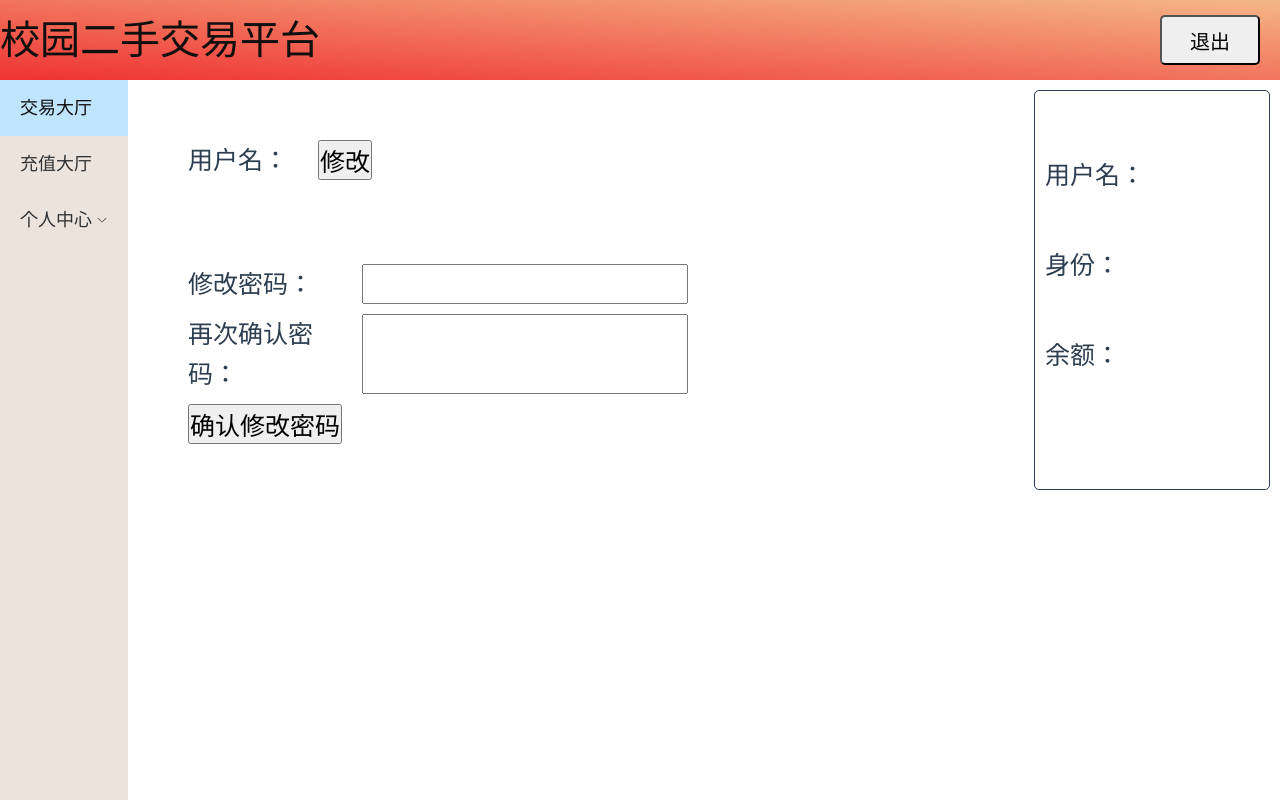
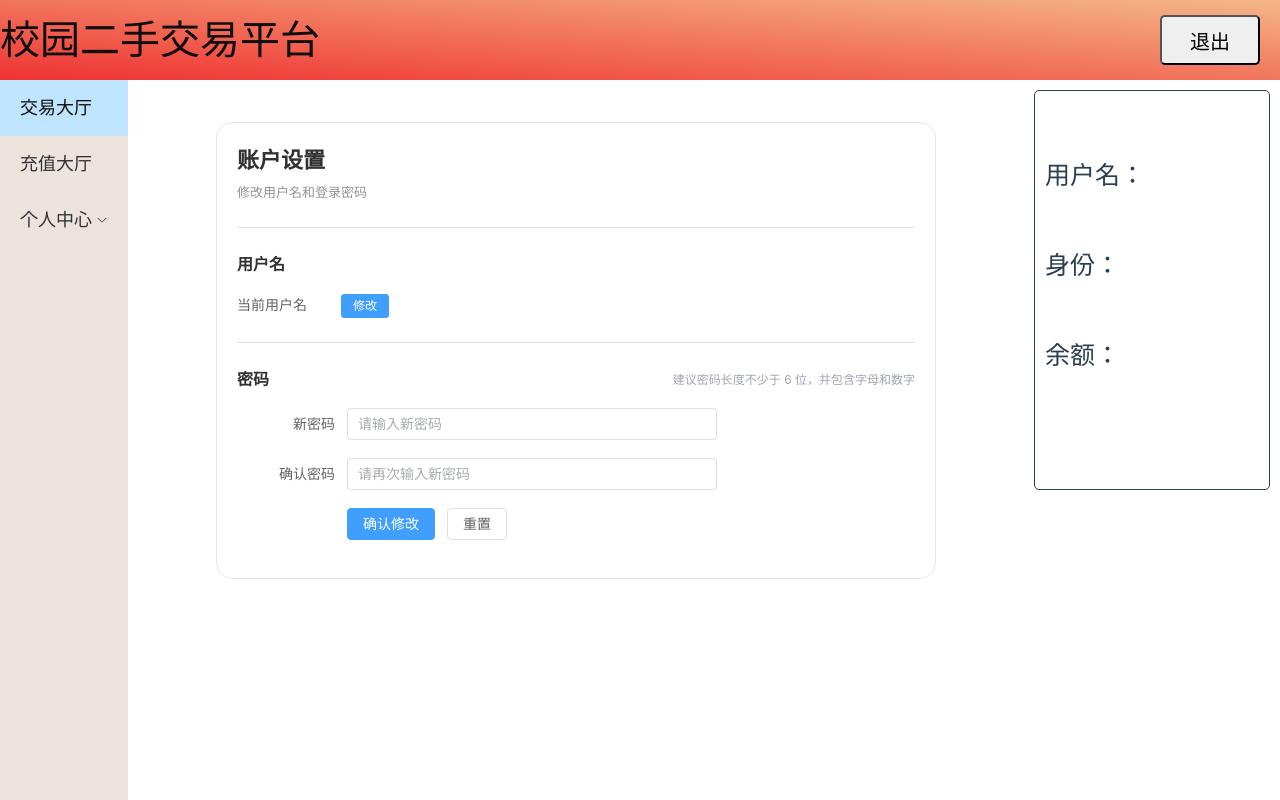
Before and after one commit to yangsheng666999/MysqlWeb, a Vue app: page /main/user in a window 1280 px wide. Built offline with nearby package versions, Linux system fonts and the light colour scheme; no server answers.

Commit message:
UserMessage.vue页面美化完了

```diff
--- a/components.d.ts
+++ b/components.d.ts
@@ -11,7 +11,11 @@ declare module 'vue' {
     ElButton: typeof import('element-plus/es')['ElButton']
     ElCard: typeof import('element-plus/es')['ElCard']
     ElDialog: typeof import('element-plus/es')['ElDialog']
+    ElDivider: typeof import('element-plus/es')['ElDivider']
     ElEmpty: typeof import('element-plus/es')['ElEmpty']
+    ElForm: typeof import('element-plus/es')['ElForm']
+    ElFormItem: typeof import('element-plus/es')['ElFormItem']
+    ElInput: typeof import('element-plus/es')['ElInput']
     ElInputNumber: typeof import('element-plus/es')['ElInputNumber']
     ElMenu: typeof import('element-plus/es')['ElMenu']
     ElMenuItem: typeof import('element-plus/es')['ElMenuItem']
--- a/src/views/pages/UserMessage.vue
+++ b/src/views/pages/UserMessage.vue
@@ -1,79 +1,125 @@
 <template>
-  <div class="contain">
-    <div class="username">
-      <p>用户名：</p>
-      <input type="text" v-if="usernameChange" v-model="inputName" />
-      <span v-else>{{ user.username }}</span>
-      <button @click="changName" v-if="usernameChange != true">修改</button>
-      <button v-show="usernameChange" @click="changeName">保存</button>
-      <button @click="usernameChange = false" v-if="usernameChange === true">返回</button>
-    </div>
-    <br />
-    <div class="password">
-      <div>修改密码：<input type="password" v-model="password1" /></div>
-      <div>再次确认密码：<input type="password" v-model="password2" /></div>
-      <button @click="changepassword">确认修改密码</button>
-    </div>
+  <div class="profile-settings">
+    <el-card class="profile-card" shadow="hover">
+      <!-- 头部 -->
+      <div class="card-header">
+        <div>
+          <div class="card-title">账户设置</div>
+          <div class="card-subtitle">修改用户名和登录密码</div>
+        </div>
+      </div>
+
+      <el-divider />
+
+      <!-- 用户名模块 -->
+      <section class="section">
+        <div class="section-header">
+          <span class="section-title">用户名</span>
+        </div>
+
+        <div class="username-row">
+          <span class="field-label">当前用户名</span>
+
+          <!-- 显示 / 编辑状态 -->
+          <span v-if="!usernameChange" class="username-value">
+            {{ user.username }}
+          </span>
+          <el-input
+            v-else
+            v-model="inputName"
+            class="username-input"
+            size="large"
+            maxlength="16"
+            show-word-limit
+            placeholder="请输入新的用户名"
+          />
+
+          <div class="btn-group">
+            <el-button
+              v-if="!usernameChange"
+              type="primary"
+              size="small"
+              @click="changName"
+            >
+              修改
+            </el-button>
+
+            <template v-else>
+              <el-button
+                type="primary"
+                size="small"
+                @click="changeName"
+              >
+                保存
+              </el-button>
+              <el-button
+                size="small"
+                @click="cancelChangeName"
+              >
+                取消
+              </el-button>
+            </template>
+          </div>
+        </div>
+      </section>
+
+      <el-divider />
+
+      <!-- 密码模块 -->
+      <section class="section">
+        <div class="section-header">
+          <span class="section-title">密码</span>
+          <span class="section-tip">建议密码长度不少于 6 位，并包含字母和数字</span>
+        </div>
+
+        <el-form
+          label-width="110px"
+          class="password-form"
+        >
+          <el-form-item label="新密码">
+            <el-input
+              v-model="password1"
+              type="password"
+              show-password
+              clearable
+              placeholder="请输入新密码"
+            />
+          </el-form-item>
+
+          <el-form-item label="确认密码">
+            <el-input
+              v-model="password2"
+              type="password"
+              show-password
+              clearable
+              placeholder="请再次输入新密码"
+            />
+          </el-form-item>
+
+          <el-form-item>
+            <el-button type="primary" @click="changepassword">
+              确认修改
+            </el-button>
+            <el-button @click="resetPasswordField">
+              重置
+            </el-button>
+          </el-form-item>
+        </el-form>
+      </section>
+    </el-card>
   </div>
 </template>
 
-<style scoped>
-  .contain {
-    padding-top: 50px;
-    padding-left: 50px;
-    display: flex;
-    flex-direction: column;
-  }
-  .username {
-    float: left;
-    display: flex;
-  }
-  .username p {
-    font-size: 25px;
-    margin-right: 10px;
-  }
-  .username span {
-    font-size: 25px;
-    margin-right: 10px;
-  }
-  .username input {
-    font-size: 25px;
-    width: 5em;
-  }
-  .username button {
-    font-size: 25px;
-    margin-right: 10px;
-    margin-left: 10px;
-  }
-  .password {
-    float: left;
-    margin-top: 50px;
-  }
-  .password div {
-    font-size: 25px;
-    width: 500px;
-    display: flex;
-    justify-content: space-between;
-    margin-top: 10px;
-    margin-bottom: 10px;
-  }
-  .password input {
-    font-size: 25px;
-  }
-  .password button {
-    font-size: 25px;
-  }
-</style>
-
 <script lang="ts" setup>
   import { ref } from 'vue'
+  import { ElMessage } from 'element-plus'
   import { userStore } from '@/stores/user.ts'
   import { updatePassword, updateUsername } from '@/hook/UserMessage.ts'
-  import { ElMessage } from 'element-plus'
 
   const usernameChange = ref<boolean>(false)
   const user = userStore()
   const inputName = ref<string>('')
+
   const password1 = ref<string>('')
   const password2 = ref<string>('')
 
@@ -82,22 +128,164 @@
     usernameChange.value = true
   }
 
+  function cancelChangeName() {
+    usernameChange.value = false
+    inputName.value = ''
+  }
+
   async function changeName() {
+    if (!inputName.value.trim()) {
+      ElMessage.error('用户名不能为空')
+      return
+    }
+    if (inputName.value === user.username) {
+      ElMessage.info('用户名没有变化')
+      usernameChange.value = false
+      return
+    }
+
     try {
       await updateUsername({ oldData: user.username, newData: inputName.value })
-    } catch {
+      // 如果后端返回成功，你这边最好也更新一下本地 store
+      user.username = inputName.value
+      ElMessage.success('用户名修改成功')
+    } catch (e) {
+      ElMessage.error('用户名修改失败，请稍后重试')
     } finally {
       usernameChange.value = false
     }
   }
 
+  function resetPasswordField() {
+    password1.value = ''
+    password2.value = ''
+  }
+
   async function changepassword() {
+    if (!password1.value || !password2.value) {
+      ElMessage.error('密码不能为空')
+      return
+    }
+    if (password1.value.length < 6) {
+      ElMessage.error('密码长度不能少于 6 位')
+      return
+    }
+    if (password1.value !== password2.value) {
+      ElMessage.error('两次密码不一致，无法修改')
+      return
+    }
+
     try {
-      if (password1.value !== password2.value) {
-        ElMessage.error('两次密码不一致，无法修改')
-        return
-      }
       await updatePassword({ oldData: user.username, newData: password1.value })
-    } catch {}
+      ElMessage.success('密码修改成功')
+      resetPasswordField()
+    } catch (e) {
+      ElMessage.error('密码修改失败，请稍后重试')
+    }
   }
 </script>
+
+<style scoped>
+.profile-settings {
+  display: flex;
+  justify-content: center;
+  padding: 32px 16px;
+  box-sizing: border-box;
+}
+
+.profile-card {
+  width: 100%;
+  max-width: 720px;
+  border-radius: 16px;
+}
+
+.card-header {
+  display: flex;
+  justify-content: space-between;
+  align-items: flex-end;
+}
+
+.card-title {
+  font-size: 22px;
+  font-weight: 600;
+}
+
+.card-subtitle {
+  margin-top: 4px;
+  font-size: 13px;
+  color: #909399;
+}
+
+.section {
+  margin-top: 8px;
+}
+
+.section-header {
+  display: flex;
+  align-items: center;
+  justify-content: space-between;
+  margin-bottom: 16px;
+}
+
+.section-title {
+  font-size: 16px;
+  font-weight: 600;
+}
+
+.section-tip {
+  font-size: 12px;
+  color: #a0a3b4;
+}
+
+.username-row {
+  display: flex;
+  flex-wrap: wrap;
+  align-items: center;
+  gap: 12px;
+}
+
+.field-label {
+  font-size: 14px;
+  color: #606266;
+  min-width: 80px;
+}
+
+.username-value {
+  font-size: 16px;
+  font-weight: 500;
+}
+
+.username-input {
+  max-width: 260px;
+}
+
+.btn-group {
+  display: flex;
+  gap: 8px;
+}
+
+.password-form {
+  max-width: 480px;
+}
+
+/* 响应式简单处理 */
+@media (max-width: 600px) {
+  .card-header {
+    flex-direction: column;
+    align-items: flex-start;
+  }
+
+  .username-row {
+    align-items: flex-start;
+  }
+
+  .field-label {
+    width: 100%;
+  }
+
+  .btn-group {
+    width: 100%;
+    justify-content: flex-start;
+  }
+}
+</style>
```
Also changed, not shown: src/views/pages/buy.vue (indentation only).
